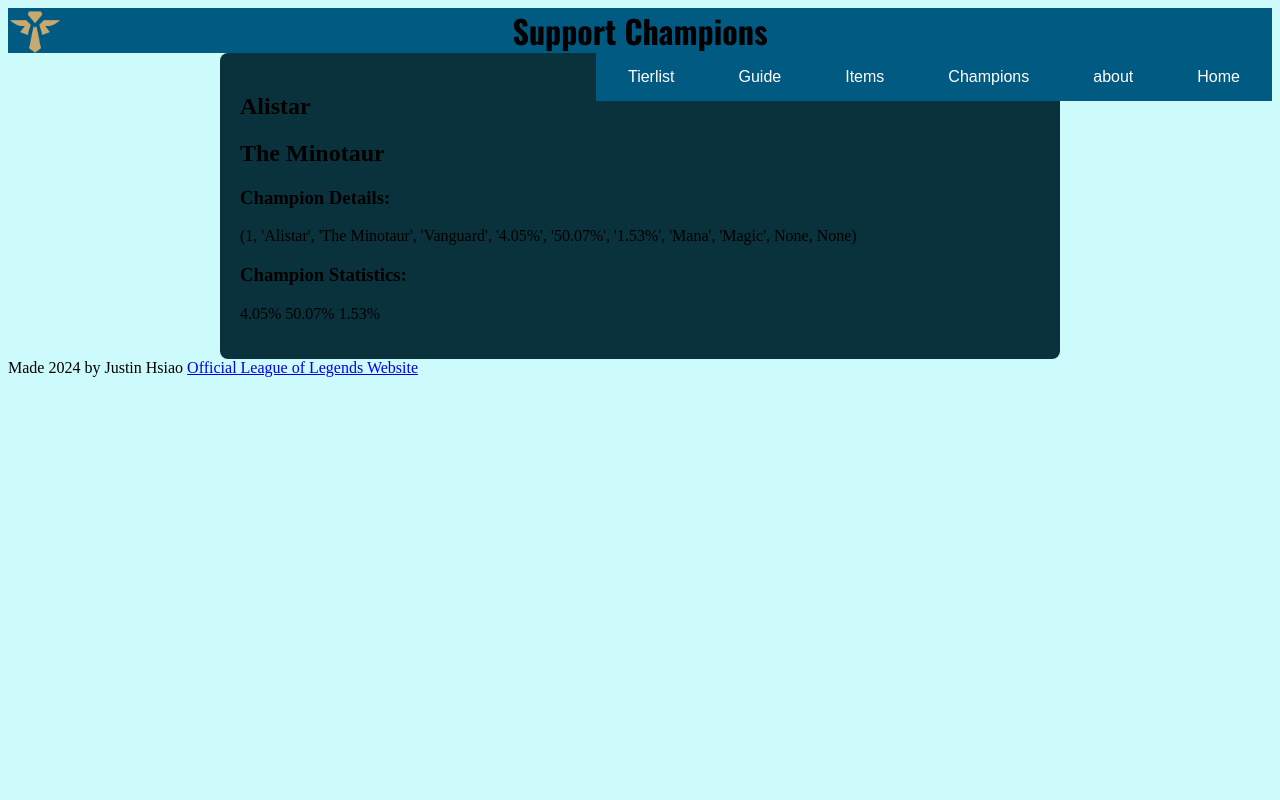
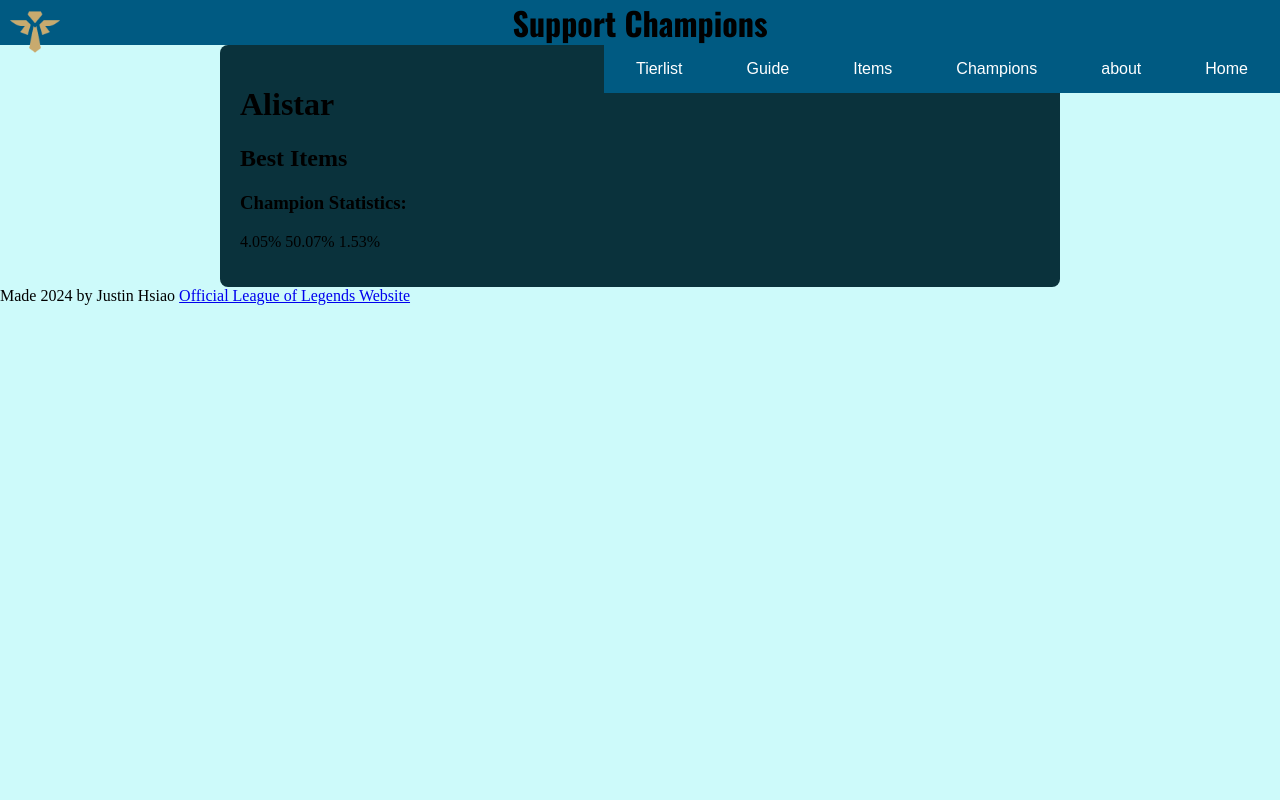
Before and after one commit to Juni41/Website-12DTP, a Flask app: page /char/1 in a window 1280 px wide. Run offline with Flask 3, Linux system fonts and the light colour scheme; data comes from the database, SQL or seed files in the repository.

Commit message:
changed class names for webpage title and moved it to top of page

```diff
--- a/Project/Templates/Home.html
+++ b/Project/Templates/Home.html
@@ -4,31 +4,31 @@
     <title>Support Champions</title>
     <link rel="stylesheet" href="/static/css/style.css" />
   </head>
-  <div class="tests">
-   <body>
-     <header class="title">
-       <center><h1>Support Champions</h1></center>
-       </header>
-     <body>
+  <body>
+    <header class="webpage">
+      <center><h1>Support Champions</h1></center>
+    </header>
+
+    <div class="tests">
+      <img src="/static/images/Misc/Support_icon.png" id="logo_icon" alt="support_icon">
     </div>
-      <img src="/static/images/Misc/Support_icon.png" id="logo_icon" alt="support_icon">
-    </body>
-    <div>
+
     <nav>
       {% include "nav.html" %}
     </nav>
-    </div>
+
     <main>
       {% block content %}
       <div>
         <article>
-          <p>
-            <h2>How to use this website</h2>
-          </p>
+          <h2>How to use this website</h2>
         </article>
       </div>
       {% endblock %}
     </main>
-    <footer>{% include 'Footer.html' %}</footer>
+
+    <footer>
+      {% include 'Footer.html' %}
+    </footer>
   </body>
 </html>
--- a/Project/Templates/champions.html
+++ b/Project/Templates/champions.html
@@ -1,21 +1,14 @@
 {% extends "Home.html" %}
 
 {% block content %}
+<head>
+    <title>{{ champ['name'] }} - Best Items</title>
+</head>
 <div class="champion-stats">
-    <section>
-        <header>
-            <h1>{{ champ[1] }}</h1>
-            <h2>{{ champ[2] }}</h2>
-        </header>
-        <article>
-            <h3>Champion Details:</h3>
-            {% for champion in champions %}
-            <a href="{{ url_for('char', id=champion['id']) }}">
-                <img src="{{ url_for('static', filename='images/Champion_Icons/' ~ champion['name'] ~ 'Square.png') }}"
-            </a>
-            {% endfor %}
-            <p>{{ champ }}</p>
-        </article>
+    <body>
+        <h1>{{ champ[1] }}</h1>
+        <h2>Best Items</h2>
+    </body>
         <article>
             <h3>Champion Statistics:</h3>
             <p>{{ champ[4] }} {{ champ[5] }} {{ champ[6] }}</p>
--- a/Project/Templates/tierlist.html
+++ b/Project/Templates/tierlist.html
@@ -78,5 +78,5 @@
                                    <img src="/static/images/Champion_Icons/RakanSquare.png" alt="Rakan">
                                    </div>
                                </div>
-
+                            </body>
 {% endblock %}
--- a/Project/main.py
+++ b/Project/main.py
@@ -20,6 +20,21 @@
     if champ is None:
         abort(404)
     return render_template("champions.html", champ=champ)
+
+
+def get_best_items_for_champion(champion_id):
+    conn = get_db_connection()
+    cur = conn.cursor()
+    cur.execute('''
+        SELECT Items.name, Items.type, Items.stats
+        FROM Items
+        JOIN Champions_Item_Combinations ON Items.id = Champions_Item_Combinations.item_id
+        WHERE Champions_Item_Combinations.champion_id = ?
+        LIMIT 3
+    ''', (champion_id,))
+    items = cur.fetchall()
+    conn.close()
+    return items
 
 
 @app.route('/gear/<int:id>')  # route for items
--- a/Project/static/css/style.css
+++ b/Project/static/css/style.css
@@ -74,18 +74,30 @@
     margin: 0 auto;
 }
 
-.title {
-    background: #005A82;
-    background-size: cover;
+html, body {
+    margin: 0;
+    padding: 0;
+    height: 100%;
+    box-sizing: border-box;
+}
+
+.webpage {
+    background-color: #005A82;
     position: sticky;
-    position: top;
-    font-family: "Oswald";
+    top: 0;
+    left: 0;
     width: 100%;
-    height:  45px;
+    height: 45px;
     display: flex;
     align-items: center;
     justify-content: center;
+    font-family: "Oswald", sans-serif;
+    margin: 0;
+    padding: 0;
+    box-sizing: border-box;
 }
+
+
 
 #logo_icon { /*Website Logo icon*/
     position: absolute;
```
